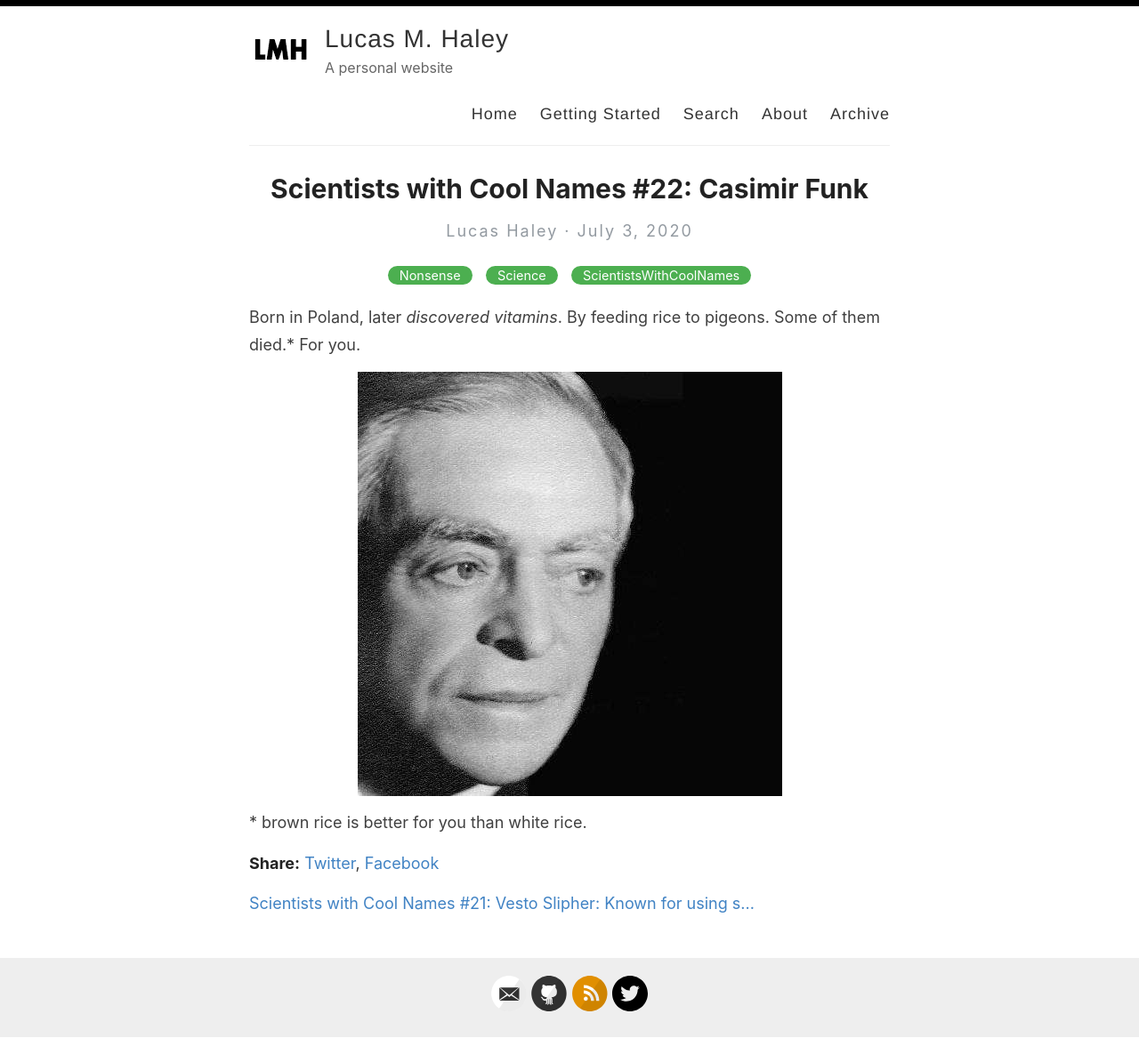
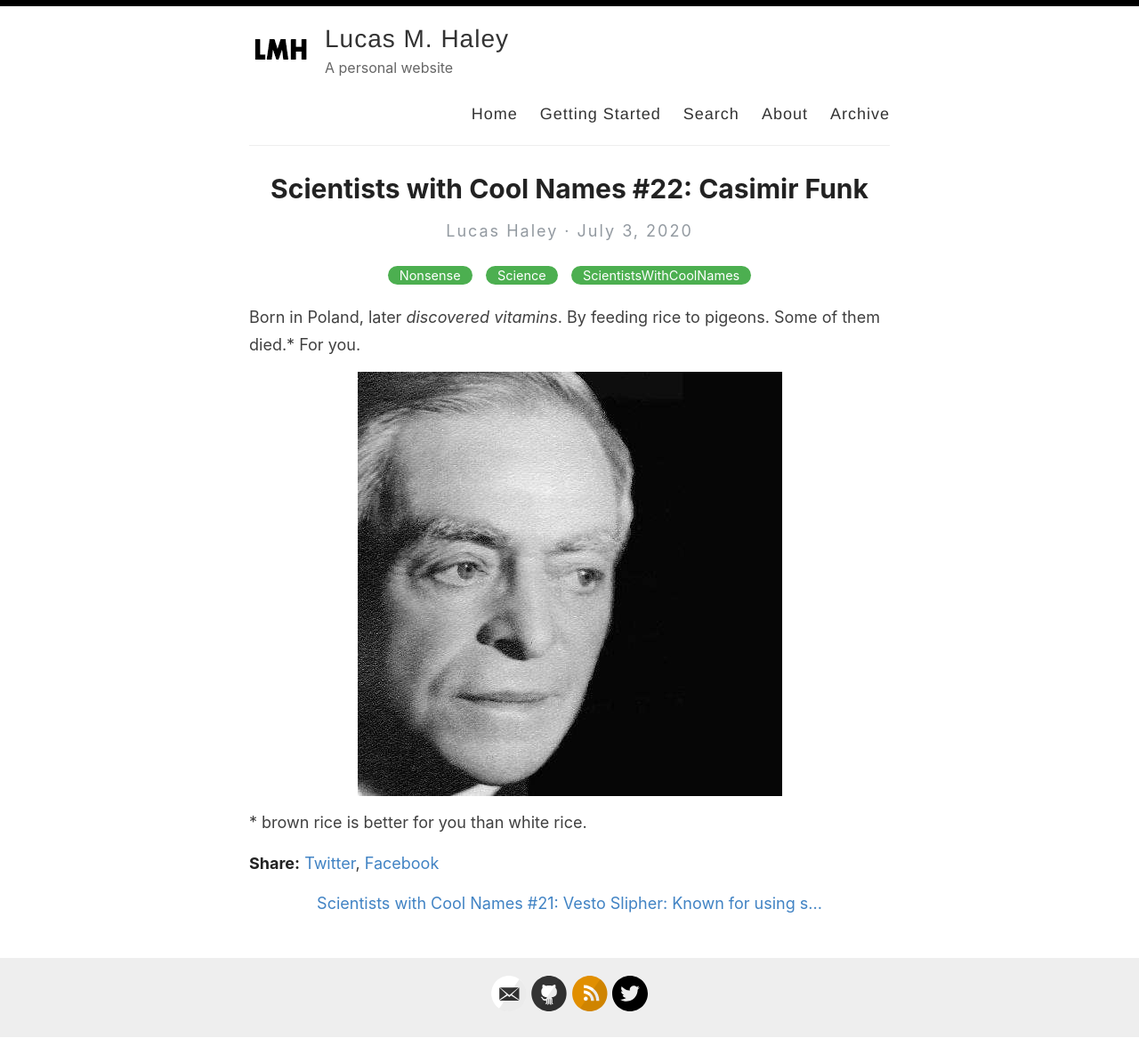
Before and after one commit to lucashaley/lucashaley.github.io, a Jekyll site: the page built from _posts/2020-07-03-scientists-with-cool-names-22-casimir-funk.md, in a window 1280 px wide. Shown: the whole page at 89% size. Built offline with Jekyll 4.4.1, drawn with Linux system fonts in a browser that asks for light colours.

Commit message:
Fixing related

```diff
--- a/_layouts/post.html
+++ b/_layouts/post.html
@@ -32,6 +32,7 @@ layout: default
   </div>
 
   <div class="related">
+    <div style="display: flex; justify-content: center;">
     {% if post %}
       {% assign similar_pages = post.similar_pages %}
     {% else %}
@@ -39,8 +40,11 @@ layout: default
     {% endif %}
     {% for similar_page in similar_pages %}
       {% assign similar = site.posts | where: 'path', similar_page | first %}
-      <a href="{{site.baseurl}}{{ similar.url }}">{{ similar.title }}: {{ similar.excerpt | truncate: 20 }}</a>
+        <div style="display: block;">
+          <a href="{{site.baseurl}}{{ similar.url }}">{{ similar.title }}: {{ similar.excerpt | truncate: 20 }}</a>
+        </div>
     {% endfor %}
+    </div>
   </div>
 
   <!--<div class="date">
```
